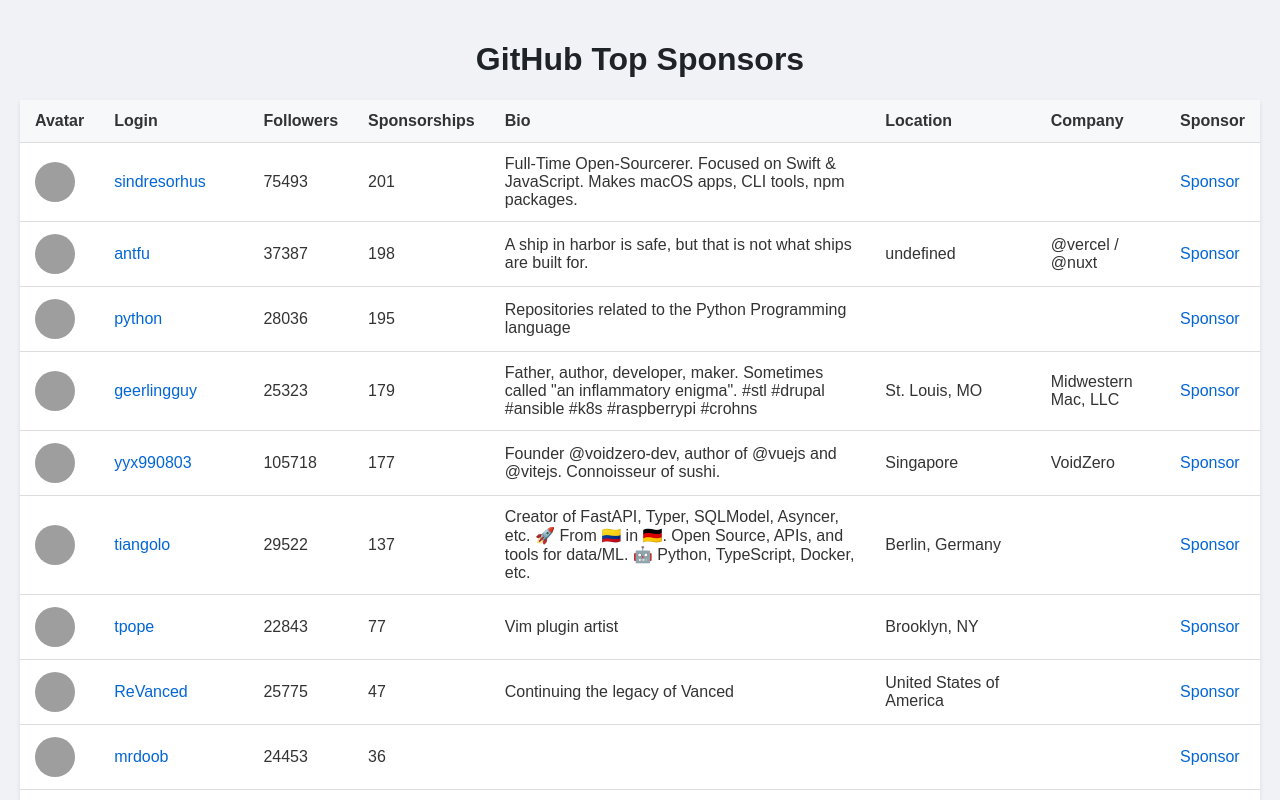
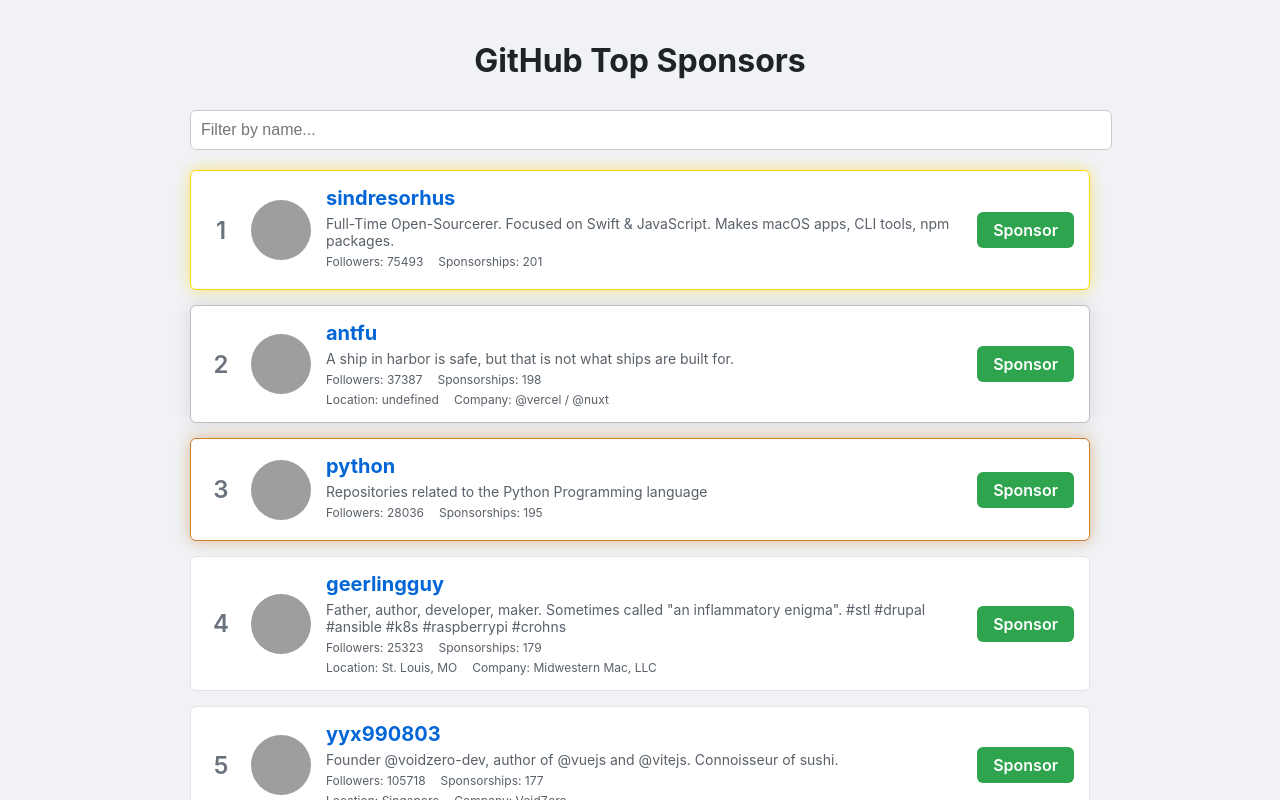
Before and after one commit to Architrixs/github-sponsors-tracker, a React (Vite) app in the folder frontend/: page / in a window 1280 px wide. Shown: the top 800 px of the page. Built offline with nearby package versions, Linux system fonts and the light colour scheme; grey boxes are pictures that could not be loaded.

Commit message:
Feat: Modernize UI with ranking, filtering, and pagination

```diff
--- a/frontend/src/App.css
+++ b/frontend/src/App.css
@@ -1,52 +1,163 @@
 
 body {
-  font-family: sans-serif;
+  font-family: -apple-system, BlinkMacSystemFont, 'Segoe UI', Roboto, Helvetica, Arial, sans-serif;
   background-color: #f0f2f5;
   color: #333;
   margin: 0;
   padding: 20px;
 }
 
+.container {
+  max-width: 900px;
+  margin: 0 auto;
+}
+
 h1 {
   text-align: center;
   color: #1f2328;
+  margin-bottom: 30px;
 }
 
-table {
-  width: 100%;
-  border-collapse: collapse;
-  margin-top: 20px;
-  background-color: #fff;
-  box-shadow: 0 2px 4px rgba(0, 0, 0, 0.1);
+.filters {
+  margin-bottom: 20px;
 }
 
-th, td {
-  padding: 12px 15px;
-  text-align: left;
-  border-bottom: 1px solid #ddd;
+.filters input {
+  width: 100%;
+  padding: 10px;
+  font-size: 16px;
+  border: 1px solid #ccc;
+  border-radius: 6px;
 }
 
-th {
-  background-color: #f6f8fa;
-  font-weight: 600;
+.sponsor-list {
+  display: flex;
+  flex-direction: column;
+  gap: 15px;
 }
 
-tr:hover {
-  background-color: #f6f8fa;
+.sponsor-card {
+  display: flex;
+  align-items: center;
+  background-color: #fff;
+  border: 1px solid #e1e4e8;
+  border-radius: 6px;
+  padding: 15px;
+  transition: box-shadow 0.2s ease-in-out;
 }
 
-img {
-  width: 40px;
-  height: 40px;
-  border-radius: 50%;
-  vertical-align: middle;
+.sponsor-card:hover {
+  box-shadow: 0 4px 12px rgba(0, 0, 0, 0.1);
 }
 
-a {
+.sponsor-card.gold {
+  border-color: #ffd700;
+  box-shadow: 0 0 15px rgba(255, 215, 0, 0.5);
+}
+
+.sponsor-card.silver {
+  border-color: #c0c0c0;
+  box-shadow: 0 0 15px rgba(192, 192, 192, 0.5);
+}
+
+.sponsor-card.bronze {
+  border-color: #cd7f32;
+  box-shadow: 0 0 15px rgba(205, 127, 50, 0.5);
+}
+
+.rank-number {
+  font-size: 24px;
+  font-weight: 600;
+  color: #6a737d;
+  margin-right: 15px;
+  min-width: 30px;
+  text-align: center;
+}
+
+.sponsor-info {
+  display: flex;
+  align-items: center;
+  flex-grow: 1;
+}
+
+.sponsor-info img {
+  width: 60px;
+  height: 60px;
+  border-radius: 50%;
+  margin-right: 15px;
+}
+
+.sponsor-details {
+  display: flex;
+  flex-direction: column;
+}
+
+.sponsor-details h2 {
+  margin: 0;
+  font-size: 20px;
+}
+
+.sponsor-details h2 a {
   color: #0366d6;
   text-decoration: none;
 }
 
-a:hover {
+.sponsor-details h2 a:hover {
   text-decoration: underline;
 }
+
+.bio {
+  margin: 5px 0;
+  color: #586069;
+  font-size: 14px;
+}
+
+.stats {
+  display: flex;
+  gap: 15px;
+  font-size: 12px;
+  color: #586069;
+}
+
+.location-company {
+  display: flex;
+  gap: 15px;
+  font-size: 12px;
+  color: #586069;
+  margin-top: 5px;
+}
+
+.sponsor-button {
+  background-color: #2ea44f;
+  color: #fff;
+  padding: 8px 16px;
+  border-radius: 6px;
+  text-decoration: none;
+  font-weight: 600;
+  transition: background-color 0.2s ease-in-out;
+}
+
+.sponsor-button:hover {
+  background-color: #2c974b;
+  text-decoration: none;
+}
+
+.pagination {
+  display: flex;
+  justify-content: center;
+  margin-top: 20px;
+}
+
+.pagination button {
+  background-color: #fff;
+  border: 1px solid #e1e4e8;
+  padding: 8px 12px;
+  margin: 0 2px;
+  cursor: pointer;
+}
+
+.pagination button.active {
+  background-color: #0366d6;
+  color: #fff;
+  border-color: #0366d6;
+}
--- a/frontend/src/App.jsx
+++ b/frontend/src/App.jsx
@@ -1,13 +1,15 @@
 import React, { useState, useEffect } from 'react';
 import './App.css';
 
+const ITEMS_PER_PAGE = 25;
+
 function App() {
-  const [data, setData] = useState(null);
+  const [data, setData] = useState([]);
   const [loading, setLoading] = useState(true);
+  const [filter, setFilter] = useState('');
+  const [currentPage, setCurrentPage] = useState(1);
 
   useEffect(() => {
-    // In development, Vite serves from the root, so the path is correct.
-    // In the built version, data.json will be in the same directory as index.html.
     fetch('./data.json')
       .then((response) => response.json())
       .then((data) => {
@@ -20,40 +22,75 @@
       });
   }, []);
 
+  const filteredData = data.filter(sponsor =>
+    sponsor.login.toLowerCase().includes(filter.toLowerCase())
+  );
+
+  const paginatedData = filteredData.slice(
+    (currentPage - 1) * ITEMS_PER_PAGE,
+    currentPage * ITEMS_PER_PAGE
+  );
+
+  const totalPages = Math.ceil(filteredData.length / ITEMS_PER_PAGE);
+
   return (
-    <div>
+    <div className="container">
       <h1>GitHub Top Sponsors</h1>
+      <div className="filters">
+        <input
+          type="text"
+          placeholder="Filter by name..."
+          value={filter}
+          onChange={(e) => setFilter(e.target.value)}
+        />
+      </div>
       {loading ? (
         <p>Loading data...</p>
       ) : (
-        <table>
-          <thead>
-            <tr>
-              <th>Avatar</th>
-              <th>Login</th>
-              <th>Followers</th>
-              <th>Sponsorships</th>
-              <th>Bio</th>
-              <th>Location</th>
-              <th>Company</th>
-              <th>Sponsor</th>
-            </tr>
-          </thead>
-          <tbody>
-            {data && data.map(sponsor => (
-              <tr key={sponsor.login}>
-                <td><img src={sponsor.avatar_url} alt={`${sponsor.login} avatar`} /></td>
-                <td><a href={sponsor.html_url} target="_blank" rel="noopener noreferrer">{sponsor.login}</a></td>
-                <td>{sponsor.followers}</td>
-                <td>{sponsor.sponsorships_count}</td>
-                <td>{sponsor.bio}</td>
-                <td>{sponsor.location}</td>
-                <td>{sponsor.company}</td>
-                <td><a href={`https://github.com/sponsors/${sponsor.login}`} target="_blank" rel="noopener noreferrer">Sponsor</a></td>
-              </tr>
-            ))}
-          </tbody>
-        </table>
+        <div className="sponsor-list">
+          {paginatedData.map((sponsor, index) => {
+            const rank = (currentPage - 1) * ITEMS_PER_PAGE + index + 1;
+            let cardClassName = 'sponsor-card';
+            if (rank === 1) cardClassName += ' gold';
+            if (rank === 2) cardClassName += ' silver';
+            if (rank === 3) cardClassName += ' bronze';
+
+            return (
+              <div key={sponsor.login} className={cardClassName}>
+                <div className="rank-number">{rank}</div>
+                <div className="sponsor-info">
+                  <img src={sponsor.avatar_url} alt={`${sponsor.login} avatar`} />
+                  <div className="sponsor-details">
+                    <h2><a href={sponsor.html_url} target="_blank" rel="noopener noreferrer">{sponsor.login}</a></h2>
+                    <p className="bio">{sponsor.bio}</p>
+                    <div className="stats">
+                      <span>Followers: {sponsor.followers}</span>
+                      <span>Sponsorships: {sponsor.sponsorships_count}</span>
+                    </div>
+                    <div className="location-company">
+                      {sponsor.location && <span>Location: {sponsor.location}</span>}
+                      {sponsor.company && <span>Company: {sponsor.company}</span>}
+                    </div>
+                  </div>
+                </div>
+                <a href={`https://github.com/sponsors/${sponsor.login}`} target="_blank" rel="noopener noreferrer" className="sponsor-button">Sponsor</a>
+              </div>
+            );
+          })}
+        </div>
+      )}
+      {totalPages > 1 && (
+        <div className="pagination">
+          {Array.from({ length: totalPages }, (_, i) => i + 1).map(page => (
+            <button
+              key={page}
+              className={currentPage === page ? 'active' : ''}
+              onClick={() => setCurrentPage(page)}
+            >
+              {page}
+            </button>
+          ))}
+        </div>
       )}
     </div>
   );
```
